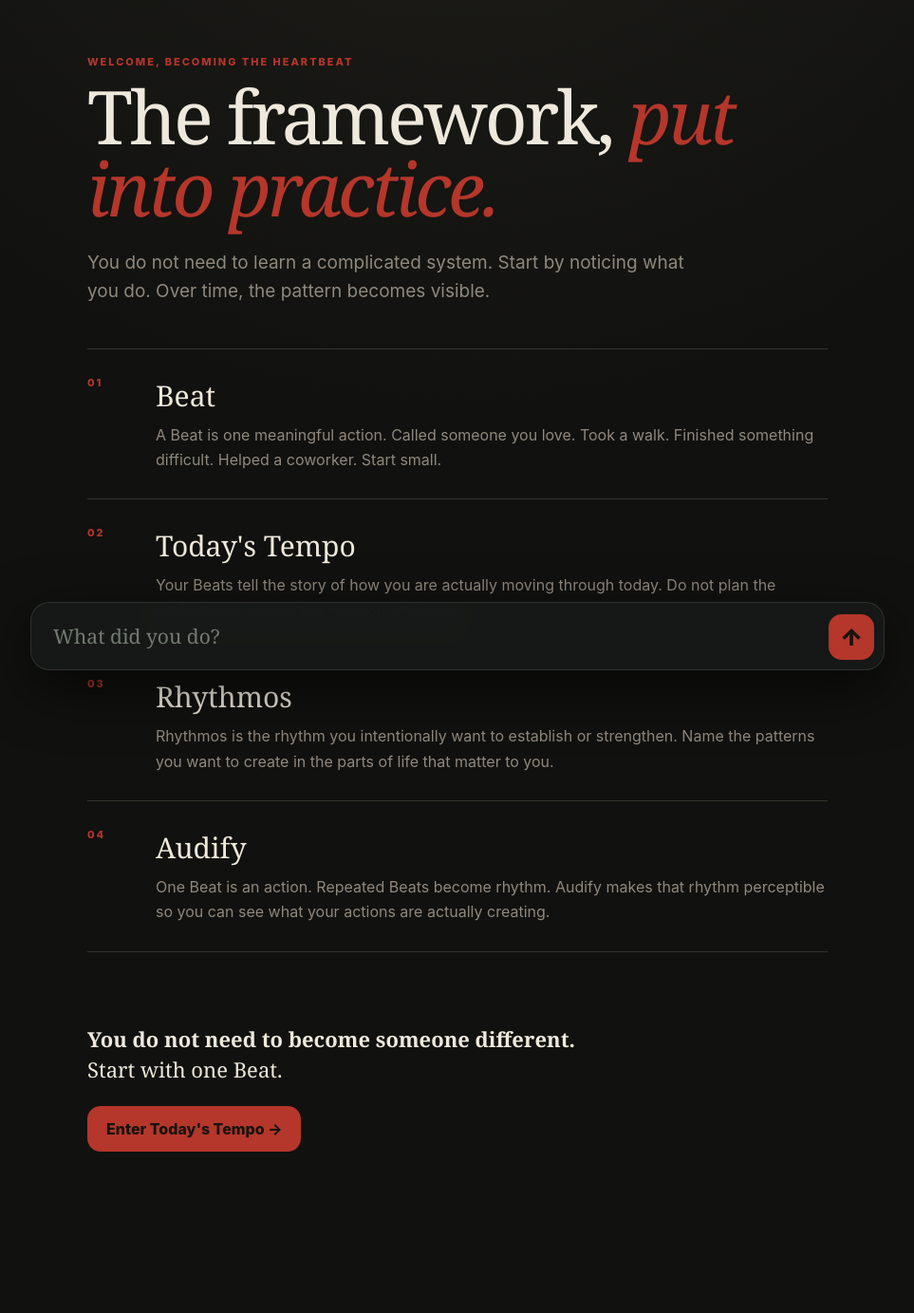
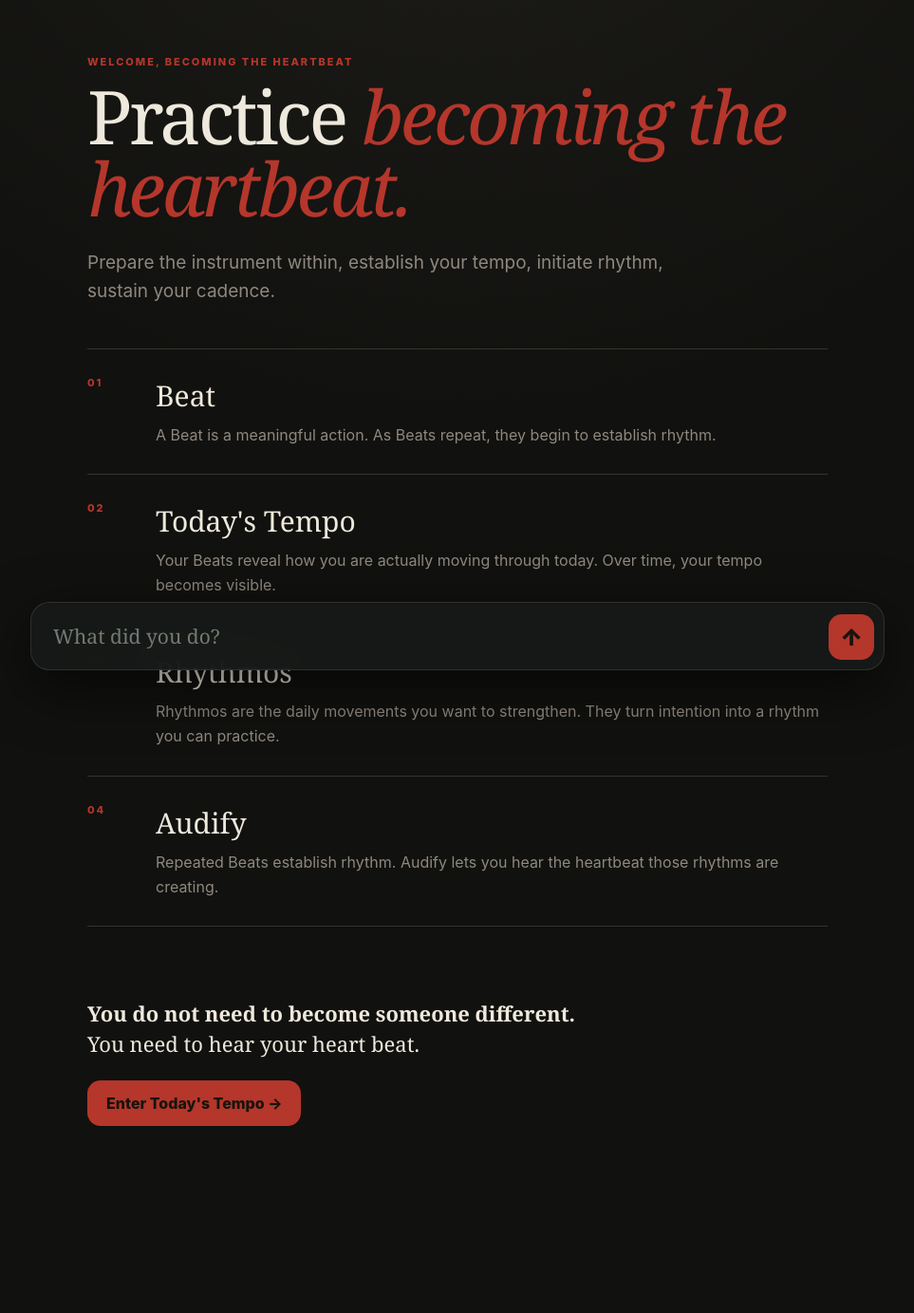
Before and after one commit to drummerbock/sumbody, a Flask app: page /onboarding in a window 1280 px wide. Shown: the part 72-1455 px from the top of the page at 95% size, without its empty margins (158-1121 px from the left). After the commit the page ends 1258 px from the top, so only its background shows below. Run offline with Flask 3, Linux system fonts and the light colour scheme; the visitor is signed in with stand-in values (Sample User, id 1); data that the repository does not hold is empty; some libraries are stand-ins or nearby versions.

Commit message:
Align onboarding language with the book framework

```diff
--- a/templates/onboarding.html
+++ b/templates/onboarding.html
@@ -3,19 +3,19 @@
 {% block content %}
 <section class="onboarding">
   <div class="eyebrow">WELCOME, {{current_user.name|upper}}</div>
-  <h1>The framework, <em>put into practice.</em></h1>
-  <p class="lede onboarding-intro">You do not need to learn a complicated system. Start by noticing what you do. Over time, the pattern becomes visible.</p>
+  <h1>Practice <em>becoming the heartbeat.</em></h1>
+  <p class="lede onboarding-intro">Prepare the instrument within, establish your tempo, initiate rhythm, sustain your cadence.</p>
 
   <div class="onboarding-steps">
-    <article class="onboarding-step"><span>01</span><div><h2>Beat</h2><p>A Beat is one meaningful action. Called someone you love. Took a walk. Finished something difficult. Helped a coworker. Start small.</p></div></article>
-    <article class="onboarding-step"><span>02</span><div><h2>Today's Tempo</h2><p>Your Beats tell the story of how you are actually moving through today. Do not plan the perfect day. Record the one you are living.</p></div></article>
-    <article class="onboarding-step"><span>03</span><div><h2>Rhythmos</h2><p>Rhythmos is the rhythm you intentionally want to establish or strengthen. Name the patterns you want to create in the parts of life that matter to you.</p></div></article>
-    <article class="onboarding-step"><span>04</span><div><h2>Audify</h2><p>One Beat is an action. Repeated Beats become rhythm. Audify makes that rhythm perceptible so you can see what your actions are actually creating.</p></div></article>
+    <article class="onboarding-step"><span>01</span><div><h2>Beat</h2><p>A Beat is a meaningful action. As Beats repeat, they begin to establish rhythm.</p></div></article>
+    <article class="onboarding-step"><span>02</span><div><h2>Today's Tempo</h2><p>Your Beats reveal how you are actually moving through today. Over time, your tempo becomes visible.</p></div></article>
+    <article class="onboarding-step"><span>03</span><div><h2>Rhythmos</h2><p>Rhythmos are the daily movements you want to strengthen. They turn intention into a rhythm you can practice.</p></div></article>
+    <article class="onboarding-step"><span>04</span><div><h2>Audify</h2><p>Repeated Beats establish rhythm. Audify lets you hear the heartbeat those rhythms are creating.</p></div></article>
   </div>
 
   <form method="post" class="onboarding-finish">
     <input type="hidden" name="csrf_token" value="{{ csrf_token() }}">
-    <p><strong>You do not need to become someone different.</strong><br>Start with one Beat.</p>
+    <p><strong>You do not need to become someone different.</strong><br>You need to hear your heart beat.</p>
     <button class="primary">Enter Today's Tempo →</button>
   </form>
 </section>
```
